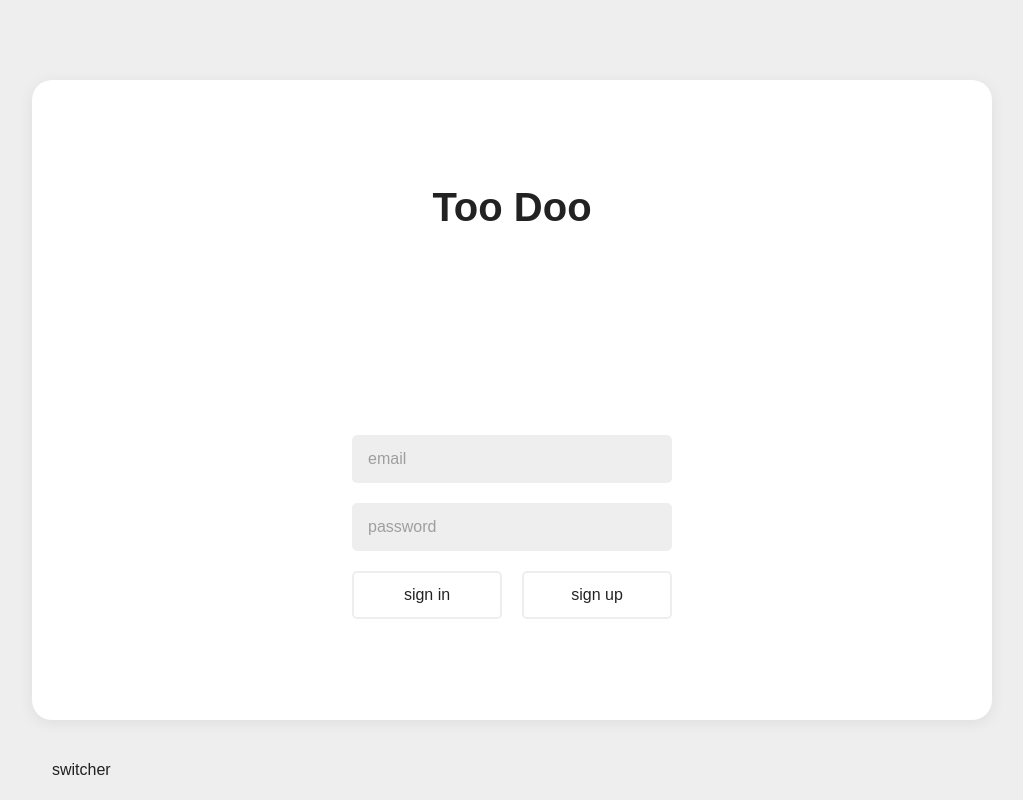
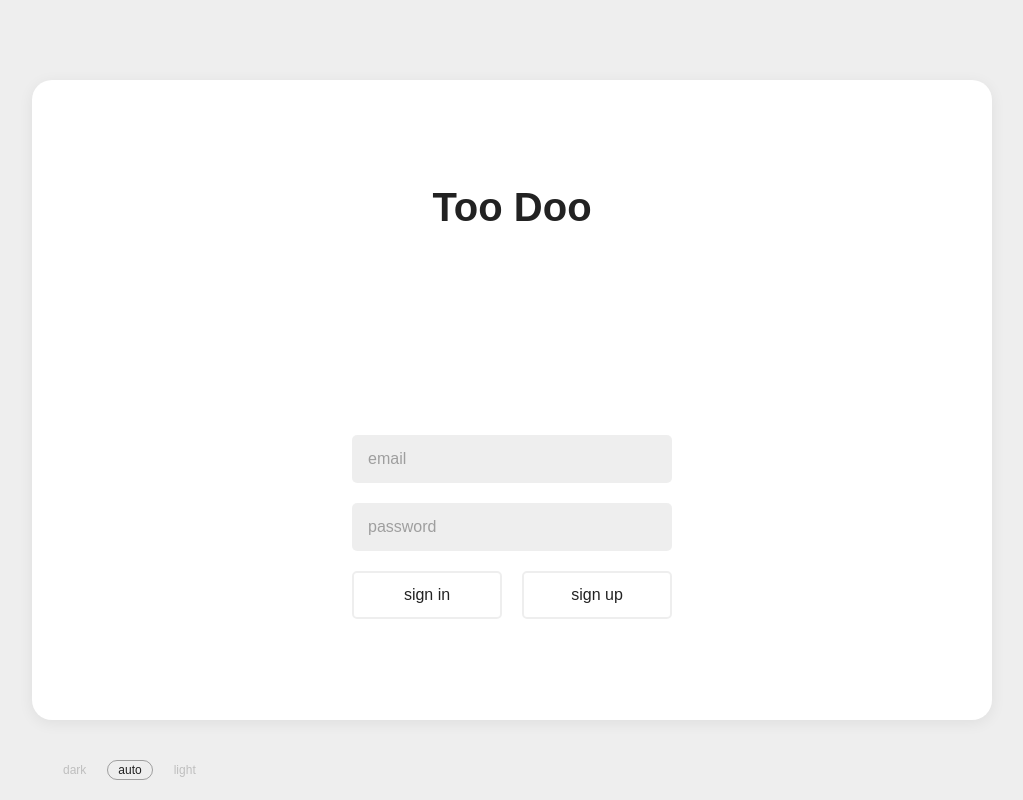
Before and after one commit to foretoo/toodoo, a Preact app: page / in a window 1280 px wide. Shown: the whole page, without its empty margins (128-1151 px from the left). Built offline with nearby package versions, Linux system fonts and the light colour scheme; no server answers.

Commit message:
prepare controls

```diff
--- a/src/components/theme/ThemeSwitcher.tsx
+++ b/src/components/theme/ThemeSwitcher.tsx
@@ -1,5 +1,32 @@
+import { useState } from "preact/hooks"
 import "./theme-switcher.sass"
 
+
+export type Theme = "DARK" | "AUTO" | "LIGHT"
 export const ThemeSwitcher = () => {
-  return <>switcher</>
+
+  const [ theme, setTheme ] = useState<Theme>("AUTO")
+
+  return (
+    <fieldset className="theme-switcher">
+      <button
+        className={theme === "DARK" ? "active" : undefined}
+        onClick={() => setTheme("DARK")}
+        >
+          dark
+        </button>
+      <button
+        className={theme === "AUTO" ? "active" : undefined}
+        onClick={() => setTheme("AUTO")}
+        >
+          auto
+        </button>
+      <button
+        className={theme === "LIGHT" ? "active" : undefined}
+        onClick={() => setTheme("LIGHT")}
+        >
+          light
+        </button>
+    </fieldset>
+  )
 }
```
